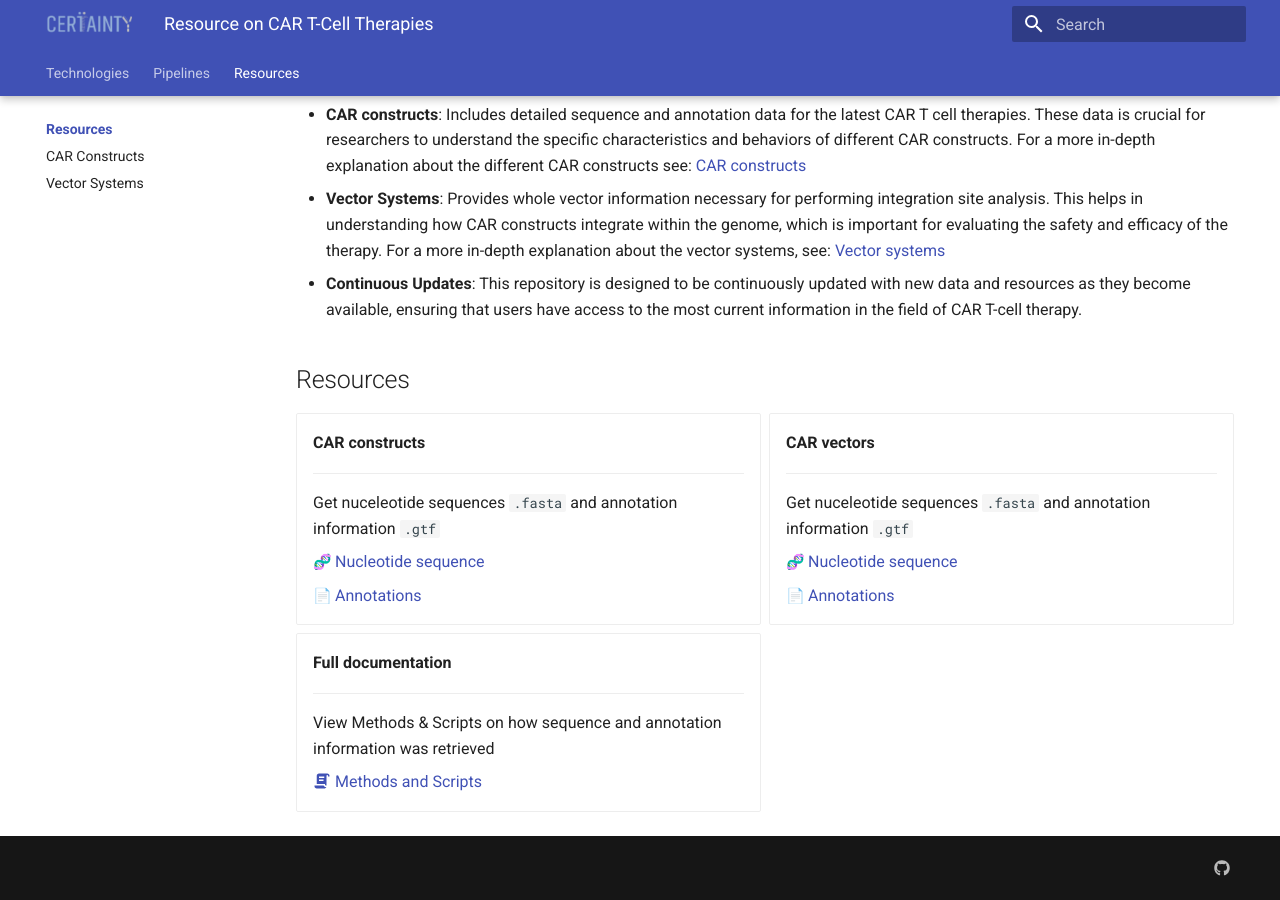
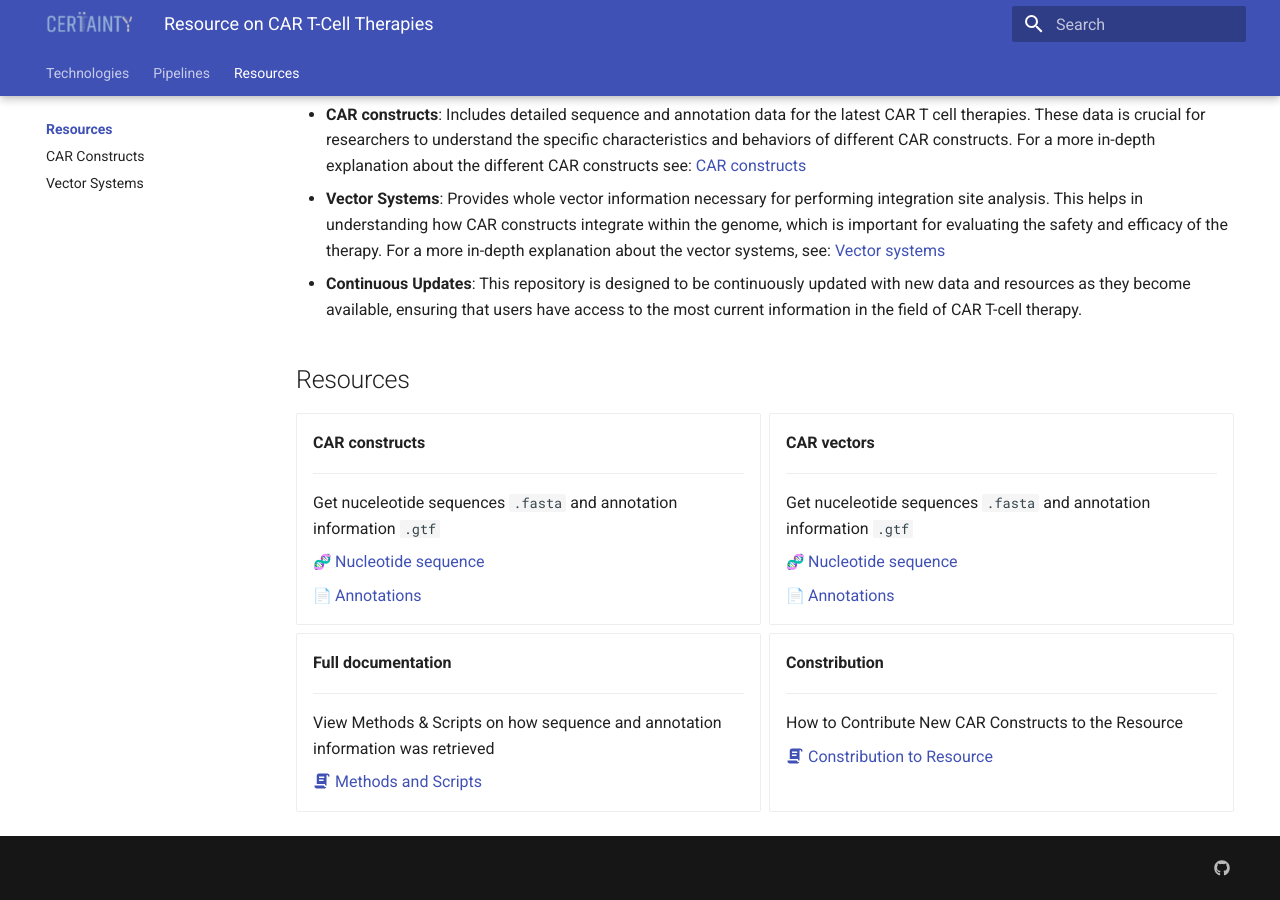
Before and after one commit to fraunhofer-izi/Living-Drugs-Wiki, an MkDocs documentation site: the page built from wiki/Home/Resources/index.md, in a window 1280 px wide and 900 px high, scrolled down 1076 px. Built offline with MkDocs 1.6.1 and Material for MkDocs 9.7.7, drawn with Linux system fonts in a browser that asks for light colours; emoji names are drawn with the system emoji font.

Commit message:
Add Constribution link
Corrected the spelling of 'Contribution' in the Resources index.

```diff
--- a/wiki/Home/Resources/index.md
+++ b/wiki/Home/Resources/index.md
@@ -46,4 +46,12 @@
 
     [:material-script-text: Methods and Scripts](./Methods.md)
 
+-   __Constribution__
+
+    ---
+
+    How to Contribute New CAR Constructs to the Resource
+
+    [:material-script-text: Constribution to Resource](./Contribution.md)
+
 </div>
```
